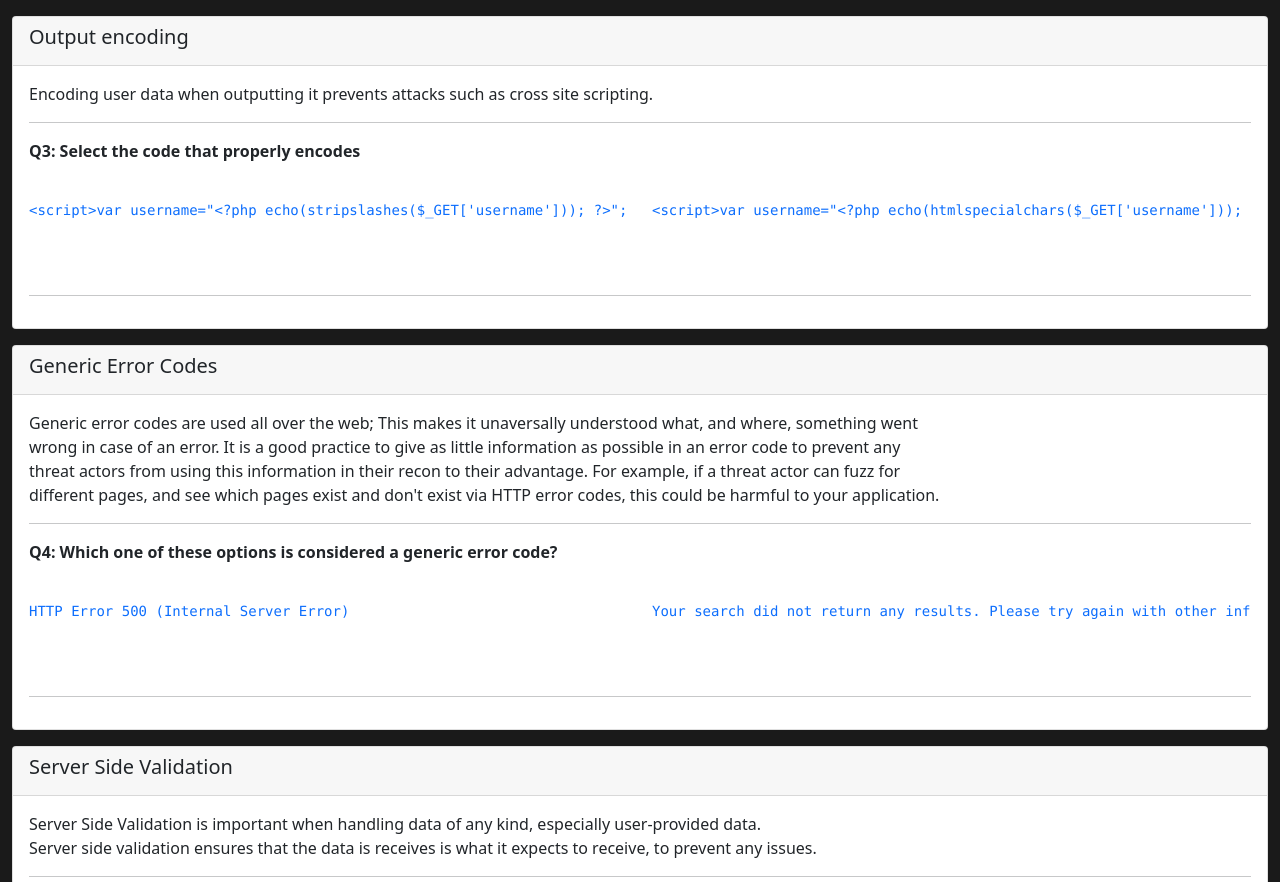
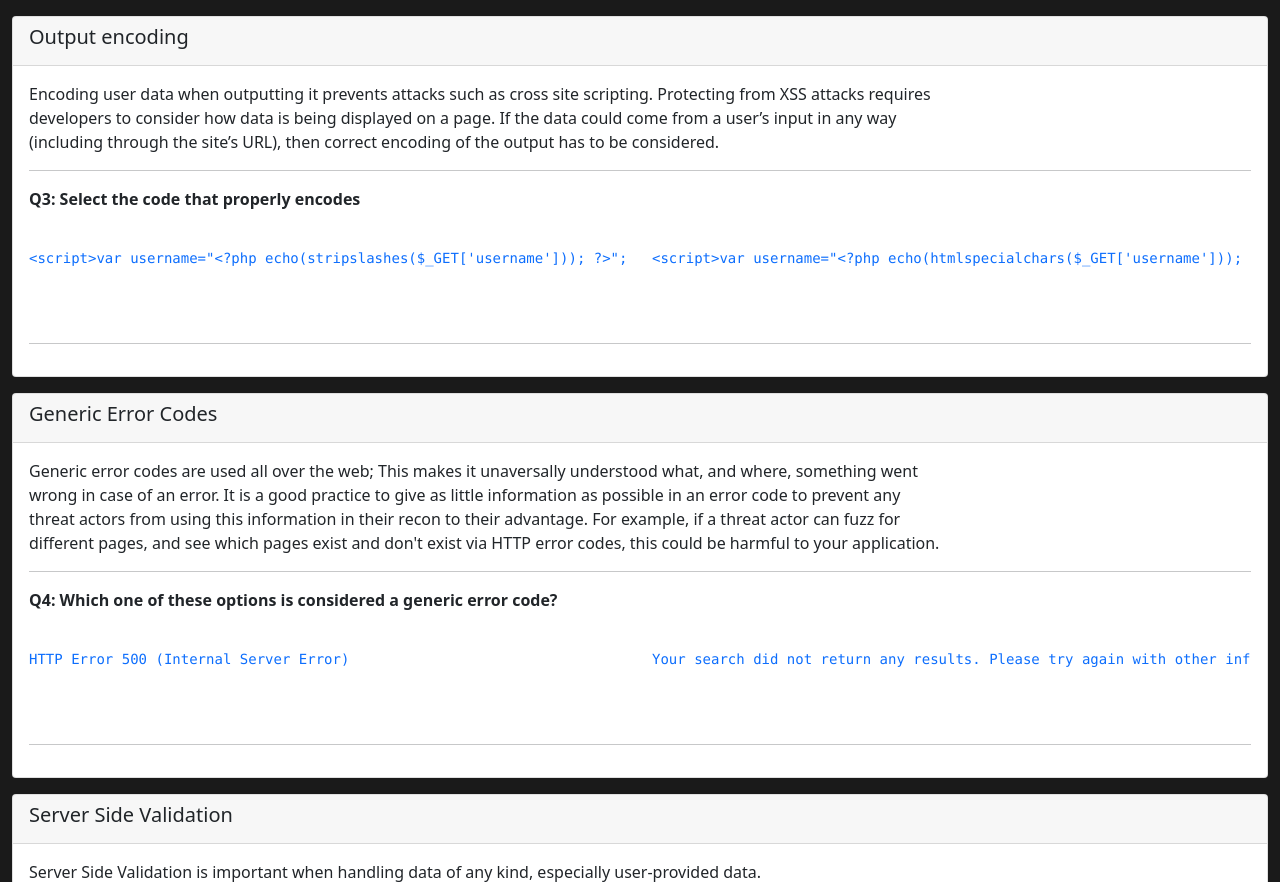
Before and after one commit to AppSecVilllage/AppSecVilllage.github.io, a plain HTML site: page index.html in a window 1280 px wide. Shown: the part 1890-2772 px from the top of the page. Drawn offline with nearby package versions, Linux system fonts and the light colour scheme; a small style sheet from the web is missing.

Commit message:
Updated, again
More descriptions.

```diff
--- a/index.html
+++ b/index.html
@@ -174,7 +174,7 @@ def index():
                 </div>
                 <div class="card-body">
                     <p class="w-75">
-                        Encoding user data when outputting it prevents attacks such as cross site scripting.
+                        Encoding user data when outputting it prevents attacks such as cross site scripting. Protecting from XSS attacks requires developers to consider how data is being displayed on a page. If the data could come from a user’s input in any way (including through the site’s URL), then correct encoding of the output has to be considered.
                     </p>
                     <hr>
 
```
